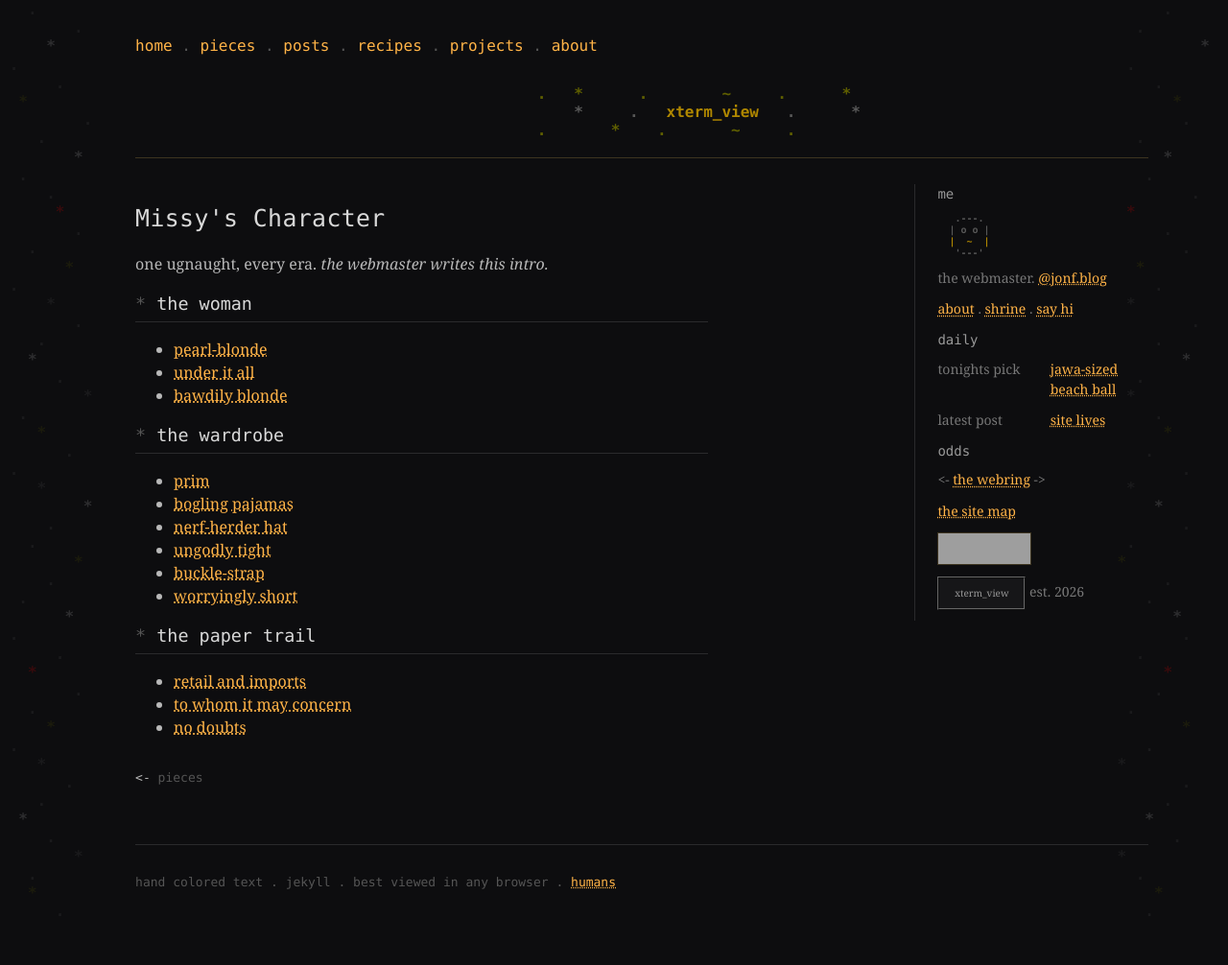
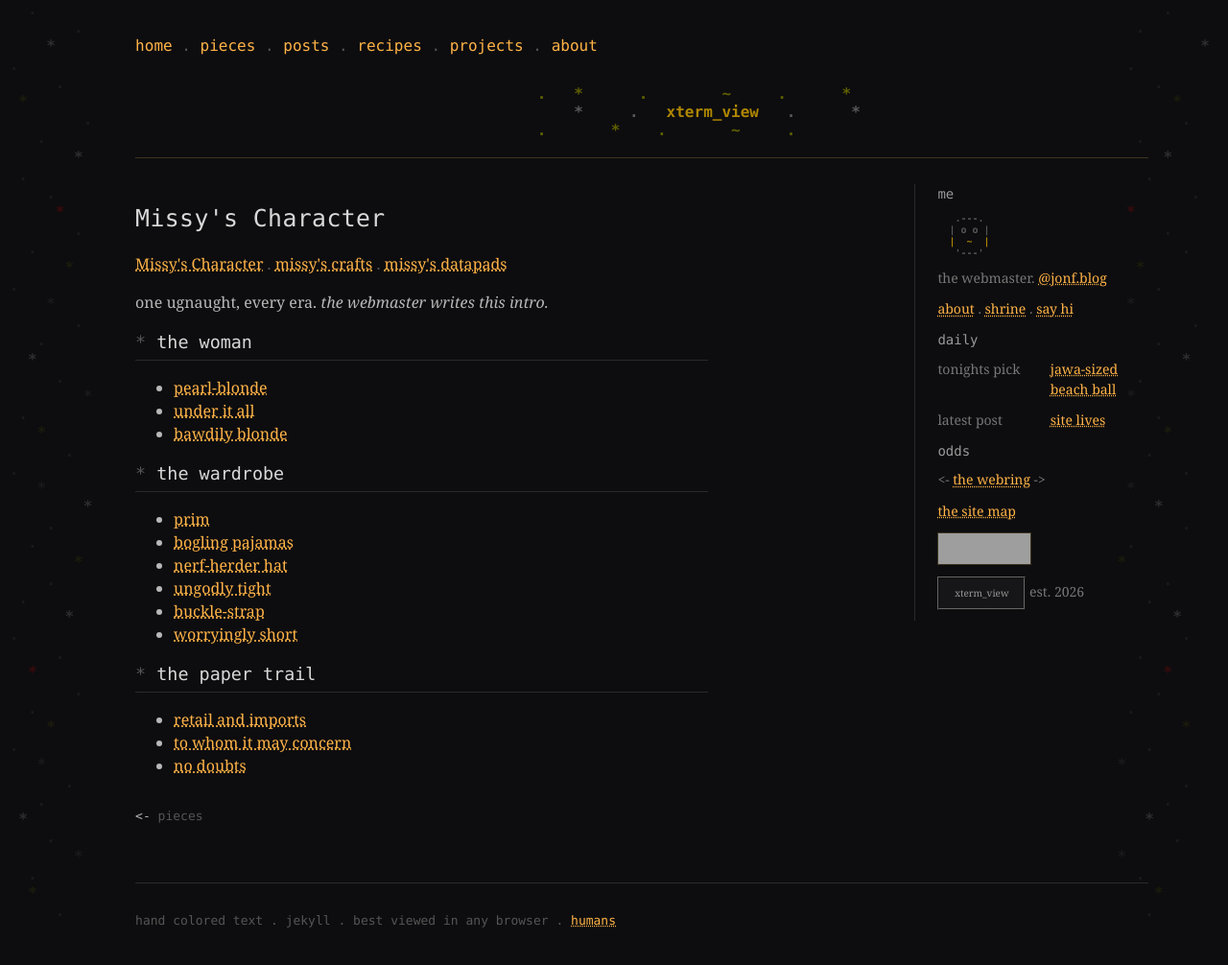
Before and after one commit to jf-atray/jf-atray.github.io, a Jekyll site: the page built from pieces/missy.md, in a window 1280 px wide and 1008 px high. Shown: the whole window at 96% size. Built offline with Jekyll 4.4.1, drawn with Linux system fonts in a browser that asks for light colours; grey boxes are pictures that could not be loaded.

Commit message:
family bar on missys character page
Generated with [Devin](https://devin.ai)

Co-Authored-By: Devin <158243242+devin-ai-integration[bot]@users.noreply.github.com>

```diff
--- a/_includes/viewfolds.html
+++ b/_includes/viewfolds.html
@@ -1,5 +1,10 @@
 {% assign vdir = include.dir | default: "/pieces/" %}
 {% assign vpages = site.pages | where_exp: "v", "v.dir == vdir" | sort: "title" %}
+{% if include.family %}
+<ul class="viewlist">
+{% for v in vpages %}{% if v.family == include.family %}<li><a href="{{ v.url | relative_url }}">{{ v.title }}</a></li>{% endif %}{% endfor %}
+</ul>
+{% else %}
 <ul class="viewlist">
 {% for v in vpages %}{% unless v.family %}<li><a href="{{ v.url | relative_url }}">{{ v.title }}</a></li>{% endunless %}{% endfor %}
 </ul>
@@ -13,3 +18,4 @@
 </ul>
 </details>
 {% endfor %}
+{% endif %}
--- a/pieces/missy.md
+++ b/pieces/missy.md
@@ -5,6 +5,8 @@ family: missy
 parent: /pieces.html
 ---
 
+
+{% include viewfolds.html family="missy" %}
 
 one ugnaught, every era. <em>the webmaster writes this intro.</em>
 
```
